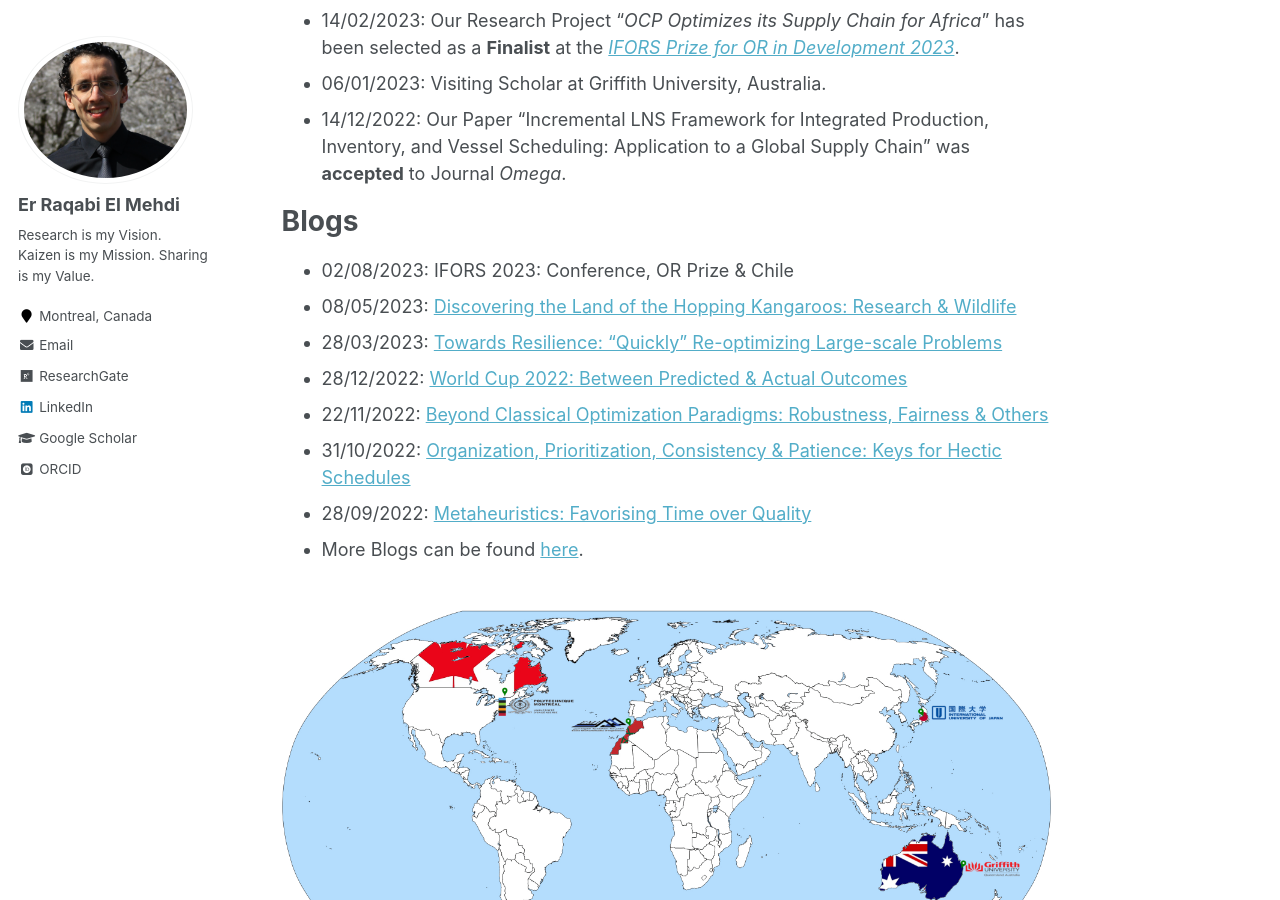
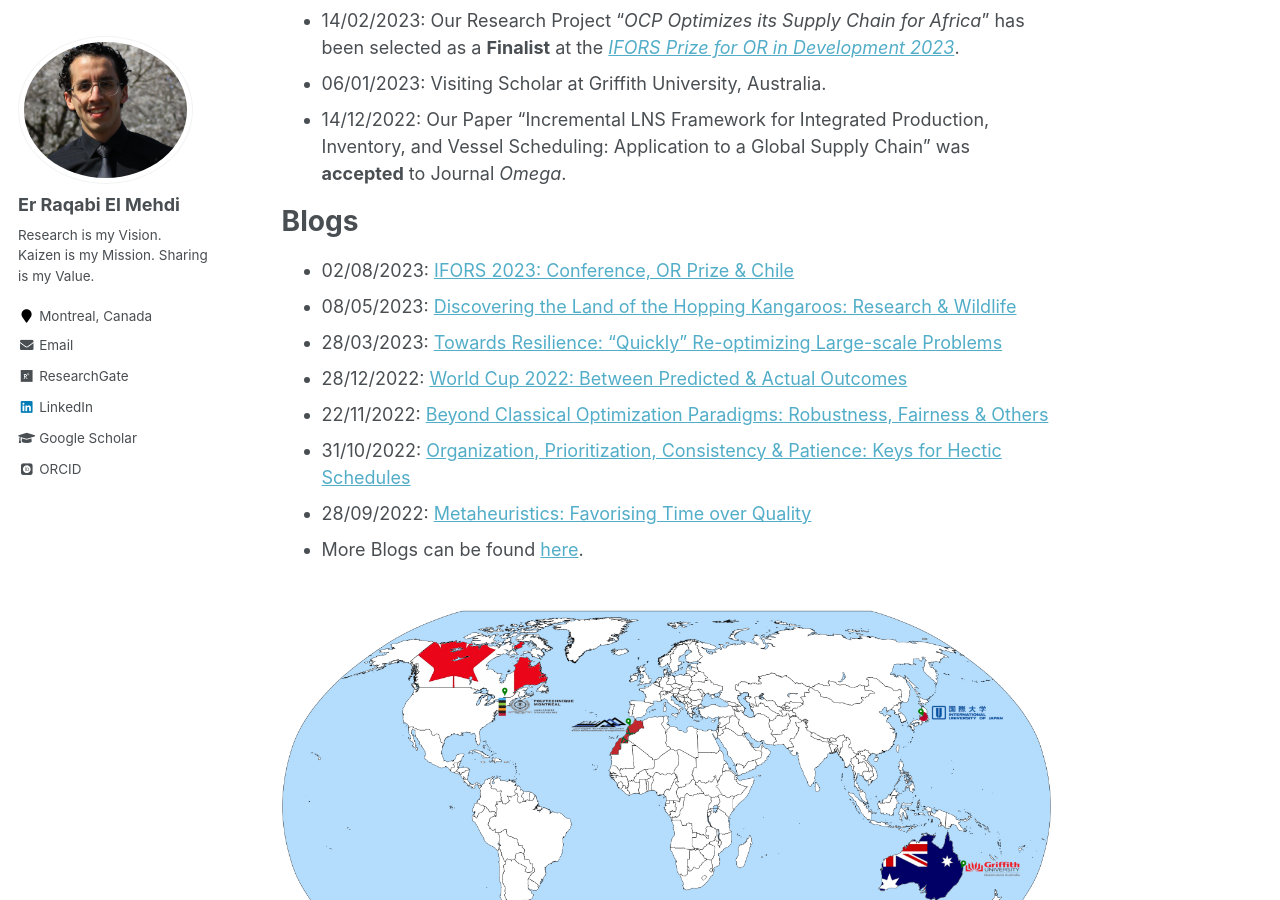
Before and after one commit to RqbMedi/rqbmedi.github.io, a Jekyll site: the page built from _pages/about.md, in a window 1280 px wide and 900 px high, scrolled down 1338 px. Built offline with Jekyll 4.4.1, drawn with Linux system fonts in a browser that asks for light colours; some web fonts are replaced; part of the change alters nothing that is shown.

```diff
--- a/_pages/about.md
+++ b/_pages/about.md
@@ -44,7 +44,7 @@ News
 
 Blogs
 ======
-- 02/08/2023: IFORS 2023: Conference, OR Prize & Chile
+- 02/08/2023: [IFORS 2023: Conference, OR Prize & Chile](https://medium.com/@erraqabielmehdi/ifors-2023-conference-or-prize-chile-1bec27d407de)
 - 08/05/2023: [Discovering the Land of the Hopping Kangaroos: Research & Wildlife](https://www.linkedin.com/pulse/discovering-land-hopping-kangaroos-research-wildlife-er-raqabi?fbclid=IwAR3jyN2Y2w0HqL_qcLFMbUlqGcOnwSSLaajI4_d5p9qz9E2DOLwrN9Ay2BY)
 - 28/03/2023: [Towards Resilience: “Quickly” Re-optimizing Large-scale Problems](https://medium.com/@erraqabielmehdi/towards-resilience-quickly-re-optimizing-large-scale-problems-1d7f923bb866)
 - 28/12/2022: [World Cup 2022: Between Predicted & Actual Outcomes](https://www.linkedin.com/pulse/world-cup-2022-between-predicted-actual-outcomes-el-mehdi-%E3%83%A9%E3%82%AB%E3%83%93-%E3%83%A1%E3%83%87%E3%82%A3)
```
